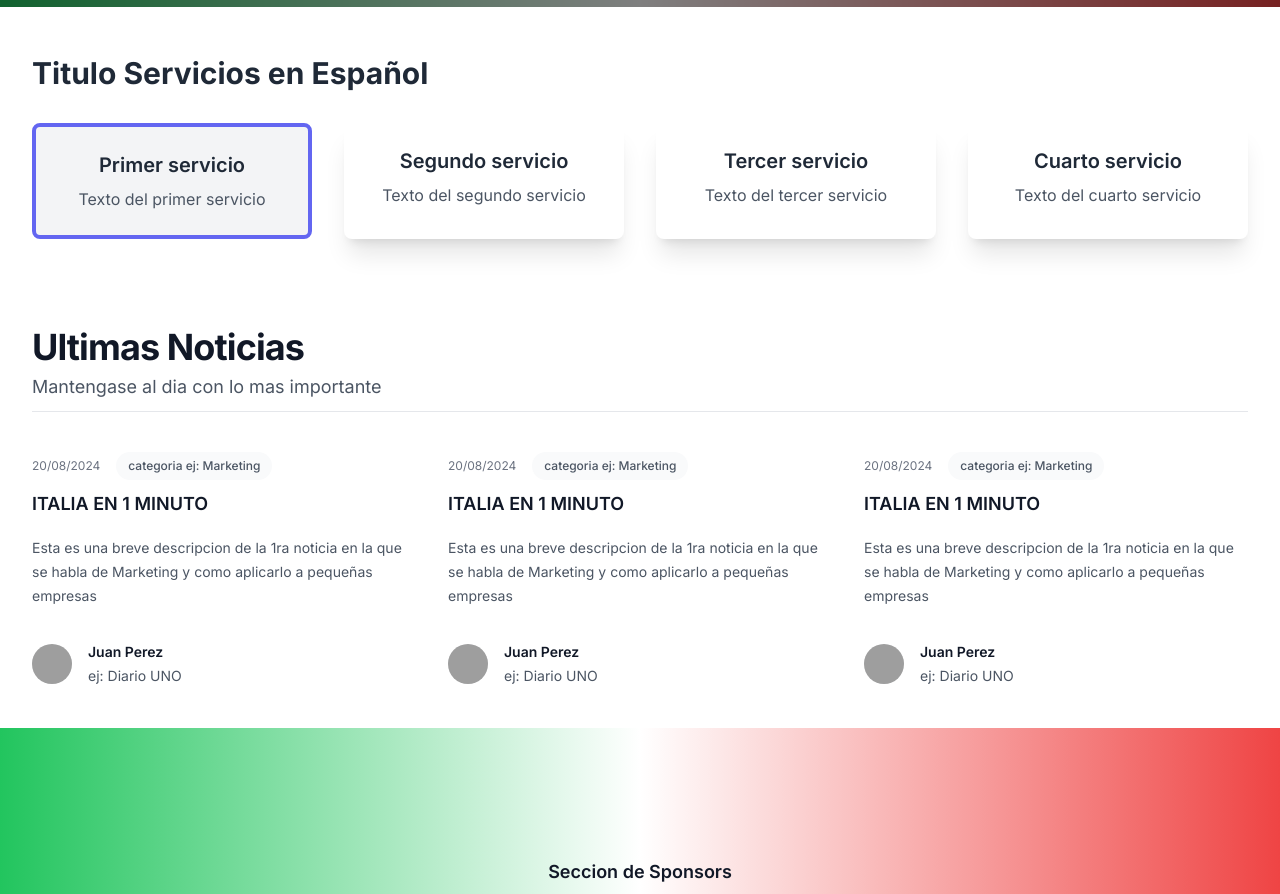
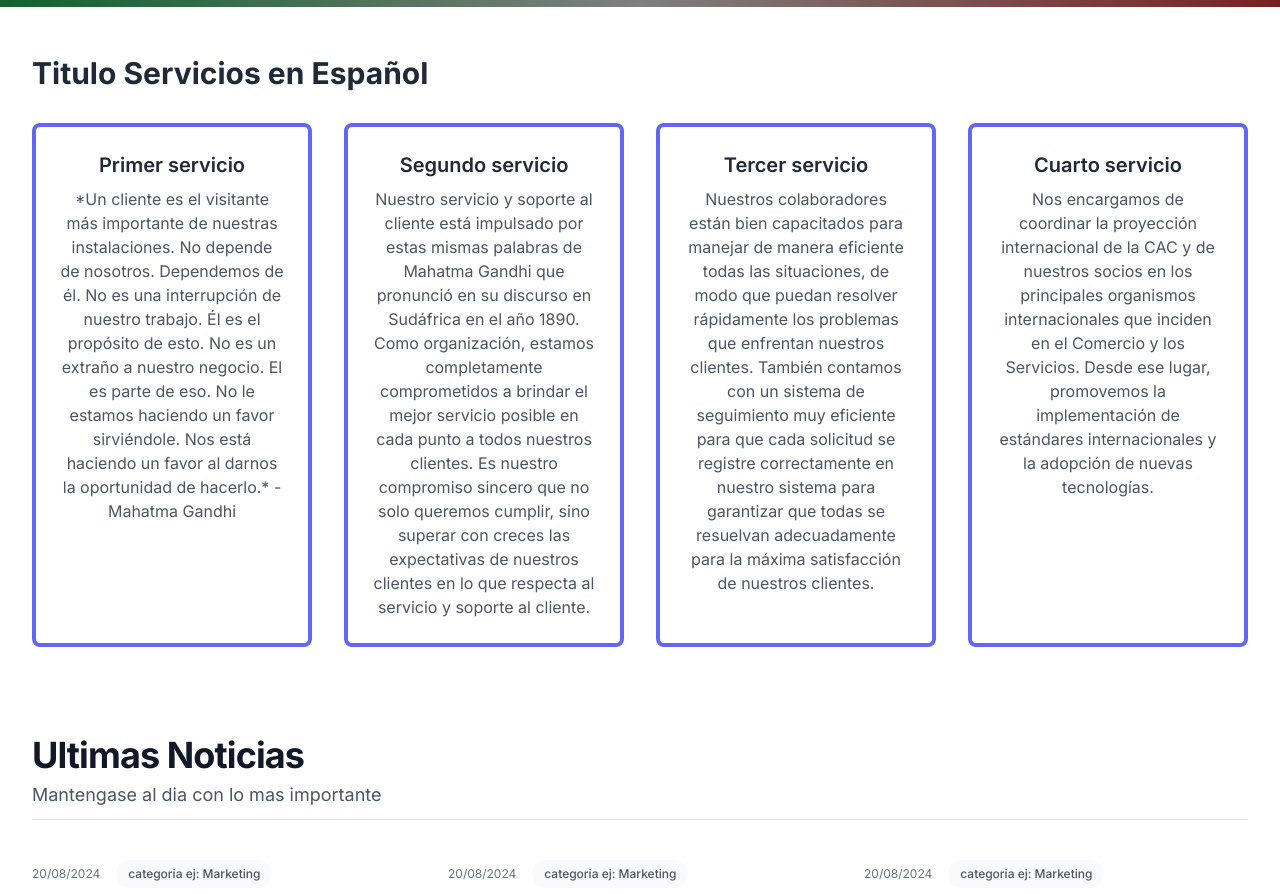
Before and after one commit to JoaquinFarah/cci, a Next.js app: page /es in a window 1280 px wide. Shown: the part 863-1757 px from the top of the page. Built offline with nearby package versions, Linux system fonts and the light colour scheme; grey boxes are pictures that could not be loaded.

Commit message:
Service style and reorder

```diff
--- a/messages/es.json
+++ b/messages/es.json
@@ -25,16 +25,16 @@
       "descripcion": "Descripcion de los servicios que brindamos",
 
       "title1":"Primer servicio",
-      "text1":"Texto del primer servicio",
+      "text1":"*Un cliente es el visitante más importante de nuestras instalaciones. No depende de nosotros. Dependemos de él. No es una interrupción de nuestro trabajo. Él es el propósito de esto. No es un extraño a nuestro negocio. El es parte de eso. No le estamos haciendo un favor sirviéndole. Nos está haciendo un favor al darnos la oportunidad de hacerlo.* - Mahatma Gandhi",
 
       "title2":"Segundo servicio",
-      "text2":"Texto del segundo servicio",
+      "text2":"Nuestro servicio y soporte al cliente está impulsado por estas mismas palabras de Mahatma Gandhi que pronunció en su discurso en Sudáfrica en el año 1890. Como organización, estamos completamente comprometidos a brindar el mejor servicio posible en cada punto a todos nuestros clientes. Es nuestro compromiso sincero que no solo queremos cumplir, sino superar con creces las expectativas de nuestros clientes en lo que respecta al servicio y soporte al cliente. ",
 
       "title3":"Tercer servicio",
-      "text3":"Texto del tercer servicio",
+      "text3":"Nuestros colaboradores están bien capacitados para manejar de manera eficiente todas las situaciones, de modo que puedan resolver rápidamente los problemas que enfrentan nuestros clientes. También contamos con un sistema de seguimiento muy eficiente para que cada solicitud se registre correctamente en nuestro sistema para garantizar que todas se resuelvan adecuadamente para la máxima satisfacción de nuestros clientes.",
 
       "title4":"Cuarto servicio",
-      "text4":"Texto del cuarto servicio"
+      "text4":"Nos encargamos de coordinar la proyección internacional de la CAC y de nuestros socios en los principales organismos internacionales que inciden en el Comercio y los Servicios. Desde ese lugar, promovemos la implementación de estándares internacionales y la adopción de nuevas tecnologías."
 
 
 
--- a/messages/it.json
+++ b/messages/it.json
@@ -9,8 +9,8 @@
       "partners": "Partner",
       "news": "Notizia",
       "calendar": "Calendario",
-      "cervices": "Servizi",
-      "ceports": "Informazioni"
+      "services": "Servizi",
+      "reports": "Informazioni"
     },
 
     "SponsorSection":{
@@ -20,20 +20,20 @@
     },
 
     "ServiceSection":{
-      "title": "Titulo Servicios en Italiano",
+      "header": "Titulo Servicios en Italiano",
       "descripcion": "Descritzione de servizio en italiano que brindamos",
 
       "title1":"Primer servizio en italiano",
-      "text1":"Texto primer servizio en italiano",
+      "text1":"*Il cliente è il visitatore più importante delle nostre strutture. Non dipende da noi. Dipendiamo da lui. Non è un’interruzione del nostro lavoro. Lui è lo scopo di questo. Non è estraneo ai nostri affari. Lui ne fa parte. Non ti stiamo facendo un favore servendoti. Ci stai facendo un favore dandoci l'opportunità di farlo.* - Mahatma Gandhi",
 
       "title2":"Segundo servizio en italiano",
-      "text2":"Texto del segundo servizio en italiano",
+      "text2":"Il nostro servizio e supporto clienti è guidato da queste stesse parole del Mahatma Gandhi che pronunciò nel suo discorso in Sud Africa nel 1890. Come organizzazione, siamo pienamente impegnati a fornire il miglior servizio possibile in ogni momento a tutti i nostri clienti. È nostro sincero impegno che vogliamo non solo soddisfare, ma superare di gran lunga le aspettative dei nostri clienti quando si tratta di servizio e supporto clienti.",
 
       "title3":"Tercer servizio en italiano",
-      "text3":"Texto del tercer servizio en italiano",
+      "text3":"I nostri collaboratori sono ben addestrati per gestire in modo efficiente tutte le situazioni in modo da poter risolvere rapidamente i problemi affrontati dai nostri clienti. Disponiamo inoltre di un sistema di tracciamento molto efficiente in modo che ogni richiesta venga registrata correttamente nel nostro sistema per garantire che tutte vengano risolte in modo appropriato per la massima soddisfazione dei nostri clienti.",
 
       "title4":"Cuarto servizio en italiano",
-      "text4":"Texto del cuarto servizio en italiano"
+      "text4":"Siamo incaricati di coordinare la proiezione internazionale del CAC e dei nostri partner nelle principali organizzazioni internazionali che influenzano il commercio e i servizi. Da questo punto di vista, promuoviamo l’implementazione degli standard internazionali e l’adozione di nuove tecnologie."
 
 
 
--- a/src/app/components/sections/Service.tsx
+++ b/src/app/components/sections/Service.tsx
@@ -12,7 +12,7 @@ const ServiceSection: React.FC = () => {
           {t('header')}
         </h2>
         <div className="grid grid-cols-1 md:grid-cols-2 lg:grid-cols-4 gap-8">
-            <div className="bg-gray-100 p-6 hover:scale-105 rounded-lg text-center hover:shadow-2xl transition-all border-4 border-indigo-500/100">
+            <div className="bg-white p-6 hover:scale-105 rounded-lg text-center hover:shadow-2xl transition-all border-4 border-indigo-500/100">
               {/* <div className="flex justify-center mb-4">
                 <Image
                   src={"/"}
@@ -29,7 +29,7 @@ const ServiceSection: React.FC = () => {
               </p>
             </div>
 
-            <div className="bg-white p-6 shadow-xl rounded-lg text-center hover:shadow-2xl">
+            <div className="bg-white p-6 hover:scale-105 rounded-lg text-center hover:shadow-2xl transition-all border-4 border-indigo-500/100">
               {/* <div className="flex justify-center mb-4">
                 <Image
                   src={"/"}
@@ -46,7 +46,7 @@ const ServiceSection: React.FC = () => {
               </p>
             </div>
 
-            <div className="bg-white p-6 shadow-xl rounded-lg text-center hover:shadow-2xl">
+            <div className="bg-white p-6 hover:scale-105 rounded-lg text-center hover:shadow-2xl transition-all border-4 border-indigo-500/100">
               {/* <div className="flex justify-center mb-4">
                 <Image
                   src={"/"}
@@ -63,7 +63,7 @@ const ServiceSection: React.FC = () => {
               </p>
             </div>
 
-            <div className="bg-white p-6 shadow-xl rounded-lg text-center hover:shadow-2xl">
+            <div className="bg-white p-6 hover:scale-105 rounded-lg text-center hover:shadow-2xl transition-all border-4 border-indigo-500/100">
               {/* <div className="flex justify-center mb-4">
                 <Image
                   src={"/"}
```
